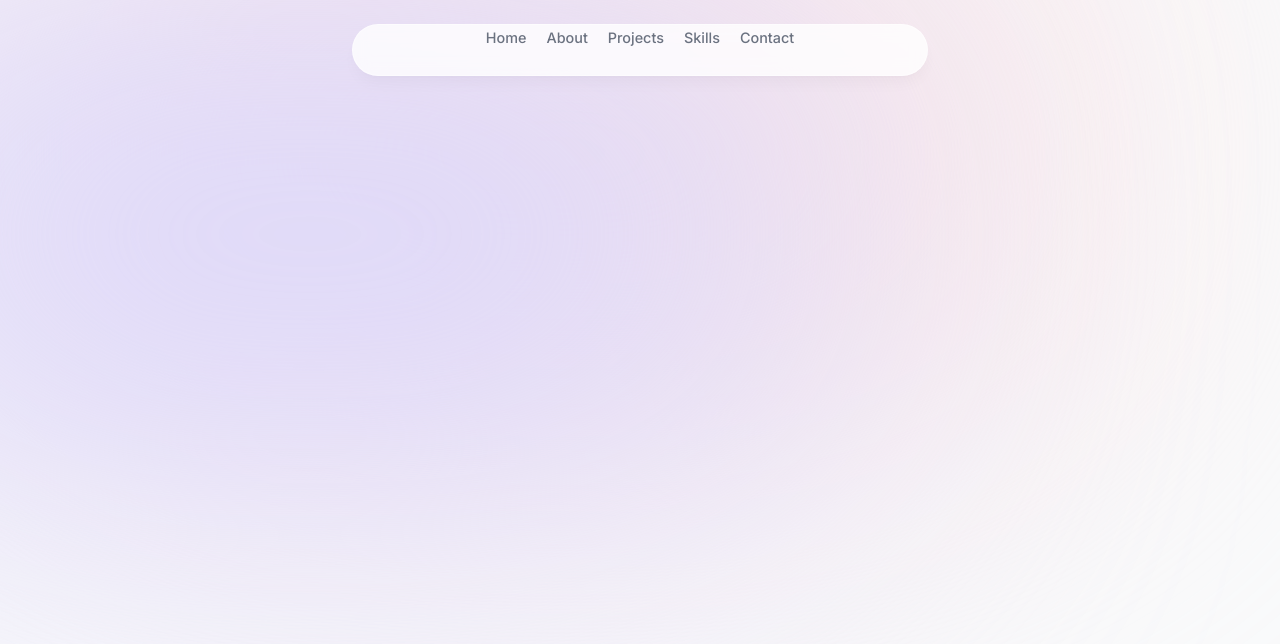
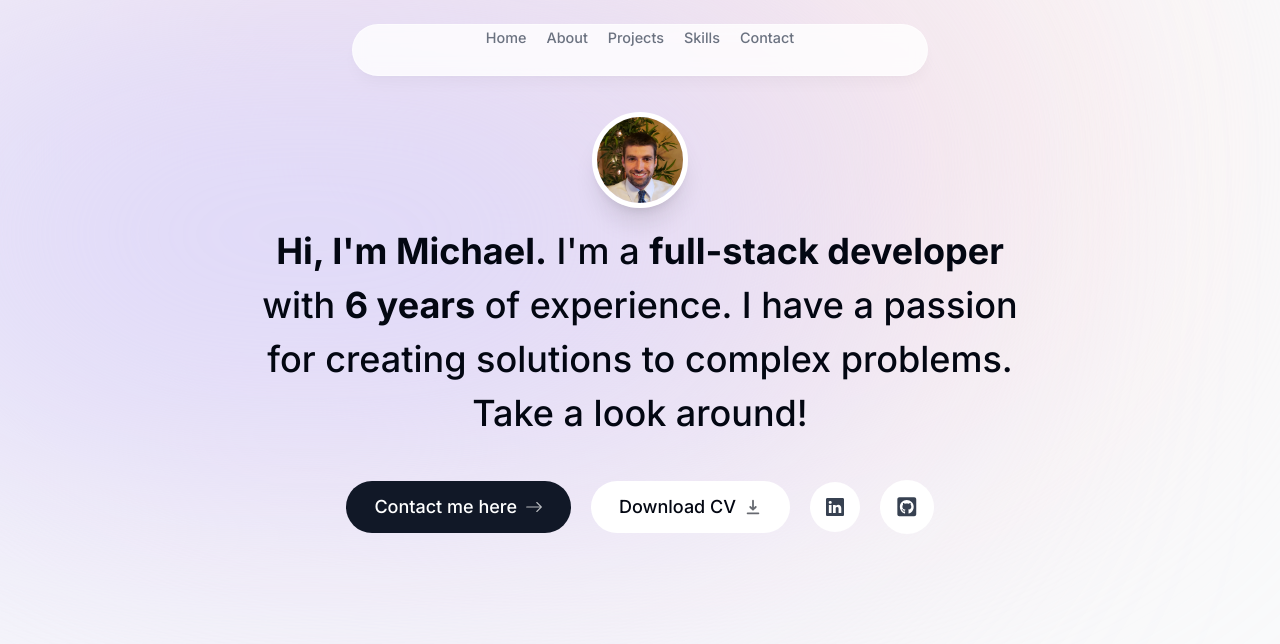
Before and after one commit to miwaro/new-portfolio, a Next.js app: page / in a window 1280 px wide. Shown: the top 644 px of the page. Built offline with nearby package versions, Linux system fonts and the light colour scheme.

Commit message:
Add intro section

```diff
--- a/app/layout.tsx
+++ b/app/layout.tsx
@@ -19,9 +19,9 @@
     <html lang="en">
       <body
         suppressHydrationWarning={true}
-        className={`${inter.className} bg-gray-50 text-gray-950 relative`}
+        className={`${inter.className} bg-gray-50 text-gray-950 relative pt-28 sm:pt-30`}
       >
-        <div className="bg-[#fbe2e3] absolute top-[-6rem] -z-10 right-[11rem] h-[31.25rem] w-[31.25rem] rounded-full blur-[10rem] sm:w-[68.75rem] "></div>
+        <div className="bg-[#fbe2e3] absolute top-[-6rem] -z-10 right-[11rem] h-[31.25rem] w-[31.25rem] rounded-full blur-[10rem] sm:w-[68.75rem]"></div>
         <div className="bg-[#dbd7fb] absolute top-[-1rem] -z-10 left-[-35rem] h-[31.25rem] w-[50rem] rounded-full blur-[10rem] sm:w-[68.75rem] md:left-[-33rem] lg:left-[-28rem] xl:left-[-15rem] 2xl:left-[-5rem]"></div>
         <Header />
         {children}
--- a/app/page.tsx
+++ b/app/page.tsx
@@ -1,3 +1,9 @@
+import Intro from "@/components/intro";
+
 export default function Home() {
-  return <main className=""></main>;
+  return (
+    <main className="flex flex-col items-center px-4">
+      <Intro />
+    </main>
+  );
 }
--- /dev/null
+++ b/components/intro.tsx
@@ -0,0 +1,94 @@
+"use client";
+
+import Image from "next/image";
+import React from "react";
+import { motion } from "framer-motion";
+import Link from "next/link";
+import { BsArrowRight, BsLinkedin } from "react-icons/bs";
+import { HiDownload } from "react-icons/hi";
+import { FaGithubSquare } from "react-icons/fa";
+
+export default function Intro() {
+  return (
+    <section
+      id="home"
+      className="mb-28 max-w-[50rem] text-center sm:mb-0 scroll-mt-[100rem]"
+    >
+      <div className="flex items-center justify-center">
+        <div className="relative">
+          <motion.div
+            initial={{ opacity: 0, scale: 0 }}
+            animate={{ opacity: 1, scale: 1 }}
+            transition={{
+              type: "tween",
+              duration: 0.2,
+            }}
+          >
+            <Image
+              src="/pro-profile-pic.jpg"
+              alt="Michael Rooze profile pic"
+              width="192"
+              height="192"
+              quality="95"
+              priority={true}
+              className="h-24 w-24 rounded-full object-cover border-[0.35rem] border-white shadow-xl"
+            />
+          </motion.div>
+        </div>
+      </div>
+
+      <motion.h1
+        className="mb-10 mt-4 px-4 text-2xl font-medium !leading-[1.5] sm:text-4xl"
+        initial={{ opacity: 0, y: 100 }}
+        animate={{ opacity: 1, y: 0 }}
+      >
+        <span className="font-bold">Hi, I'm Michael.</span> I'm a{" "}
+        <span className="font-bold">full-stack developer</span> with{" "}
+        <span className="font-bold">6 years</span> of experience. I have a
+        passion for creating solutions to complex problems. Take a look around!
+      </motion.h1>
+
+      <motion.div
+        className="flex flex-col sm:flex-row items-center justify-center gap-5 px-4 text-lg font-medium"
+        initial={{ opacity: 0, y: 100 }}
+        animate={{ opacity: 1, y: 0 }}
+        transition={{
+          delay: 0.1,
+        }}
+      >
+        <Link
+          href="#contact"
+          className="group bg-gray-900 text-white px-7 py-3 flex items-center gap-2 rounded-full outline-none focus:scale-110 hover:scale-110 hover:bg-gray-950 active:scale-105 transition"
+        >
+          Contact me here{" "}
+          <BsArrowRight className="opacity-70 group-hover:translate-x-1 transition" />
+        </Link>
+
+        <a
+          className="group bg-white px-7 py-3 flex items-center gap-2 rounded-full outline-none focus:scale-110 hover:scale-110 active:scale-105 transition cursor-pointer borderBlack"
+          href="/Resume.pdf"
+          download
+        >
+          Download CV{" "}
+          <HiDownload className="opacity-60 group-hover:translate-y-1 transition" />
+        </a>
+
+        <a
+          className="bg-white p-4 text-gray-700 hover:text-gray-950 flex items-center gap-2 rounded-full focus:scale-[1.15] hover:scale-[1.15] active:scale-105 transition cursor-pointer borderBlack"
+          href="https://www.linkedin.com/in/michael-rooze-b8b356108/"
+          target="_blank"
+        >
+          <BsLinkedin />
+        </a>
+
+        <a
+          className="bg-white p-4 text-gray-700 flex items-center gap-2 text-[1.35rem] rounded-full focus:scale-[1.15] hover:scale-[1.15] hover:text-gray-950 active:scale-105 transition cursor-pointer borderBlack"
+          href="https://github.com/miwaro"
+          target="_blank"
+        >
+          <FaGithubSquare />
+        </a>
+      </motion.div>
+    </section>
+  );
+}
```
